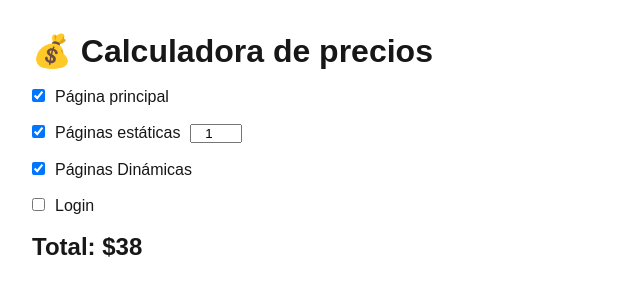
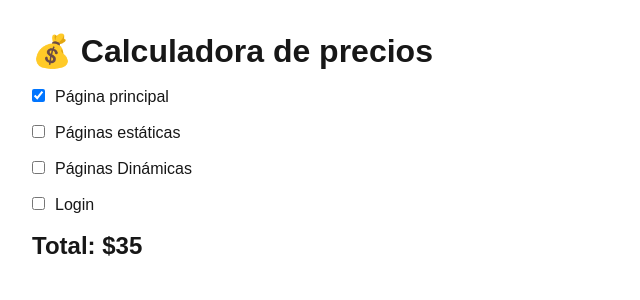
Before and after one commit to jesuswasnthere/calculadora_precios, a Next.js app: page / in a window 1280 px wide. Shown: the top 300 px of the page, without its empty margins (0-640 px from the left). Built offline with nearby package versions, Linux system fonts and the light colour scheme.

Commit message:
(FIX)
cambios de precios y logicas

```diff
--- a/src/app/calculadora/calculadora.tsx
+++ b/src/app/calculadora/calculadora.tsx
@@ -6,8 +6,8 @@ import { useCalculadora } from '@/app/calculadora/hooks/useCalculadora'
 export default function Calculadora() {
   const [seleccion, setSeleccion] = useState({
     paginaPrincipal: true,
-    paginasEstaticas: 1,
-    paginasConjuntas: 0,
+    paginasEstaticas: 0,
+    paginasDinamicas: 0,
     login: false,
     cambios: 0,
     nuevasFuncionalidades: 0
@@ -52,17 +52,17 @@ export default function Calculadora() {
       <label>
         <input style={{ marginRight: '10px' }}
           type="checkbox"
-          checked={seleccion.paginasEstaticas > 0}
-          onChange={e => setSeleccion(s => ({ ...s, paginasEstaticas: e.target.checked ? 1 : 0 }))}
+          checked={seleccion.paginasDinamicas > 0}
+          onChange={e => setSeleccion(s => ({ ...s, paginasDinamicas: e.target.checked ? 1 : 0 }))}
         />
         Páginas Dinámicas
-        {seleccion.paginasConjuntas > 0 && (
+        {seleccion.paginasDinamicas > 0 && (
           <input style={{ marginLeft: '10px', textAlign: 'center' }}
             min={0}
             max={20}
             type="number"
-            value={seleccion.paginasConjuntas}
-            onChange={e => setSeleccion(s => ({ ...s, paginasConjuntas: Number(e.target.value) }))}
+            value={seleccion.paginasDinamicas}
+            onChange={e => setSeleccion(s => ({ ...s, paginasDinamicas: Number(e.target.value) }))}
           />
         )}
       </label>
--- a/src/app/calculadora/data/precios.ts
+++ b/src/app/calculadora/data/precios.ts
@@ -3,7 +3,7 @@ export const precios = {
   implementacion: {
     paginaPrincipal: 35,
     paginaEstatica: { min: 3, max: 10 },
-    paginaDinamica: { min: 3, max: 15 }
+    paginaDinamica: { min: 15, max: 40 }
   },
   funcionalidad: {
     dominio: 12,
--- a/src/app/calculadora/hooks/useCalculadora.ts
+++ b/src/app/calculadora/hooks/useCalculadora.ts
@@ -4,7 +4,7 @@ import { precios } from '@/app/calculadora/data/precios'
 type Seleccion = {
   paginaPrincipal?: boolean
   paginasEstaticas?: number
-  paginasConjuntas?: number
+  paginasDinamicas?: number
   login?: boolean
   ecommerce?: boolean
   cambios?: number
@@ -20,8 +20,8 @@ export function useCalculadora(seleccion: Seleccion) {
   if (seleccion.paginasEstaticas) {
     total += seleccion.paginasEstaticas * precios.implementacion.paginaEstatica.min
   }
-  if (seleccion.paginasConjuntas) {
-    total += seleccion.paginasConjuntas * precios.implementacion.paginaDinamica.min
+  if (seleccion.paginasDinamicas) {
+    total += seleccion.paginasDinamicas * precios.implementacion.paginaDinamica.min
   }
   if (seleccion.login) {
     total += precios.funcionalidad.login ?? 0
```
